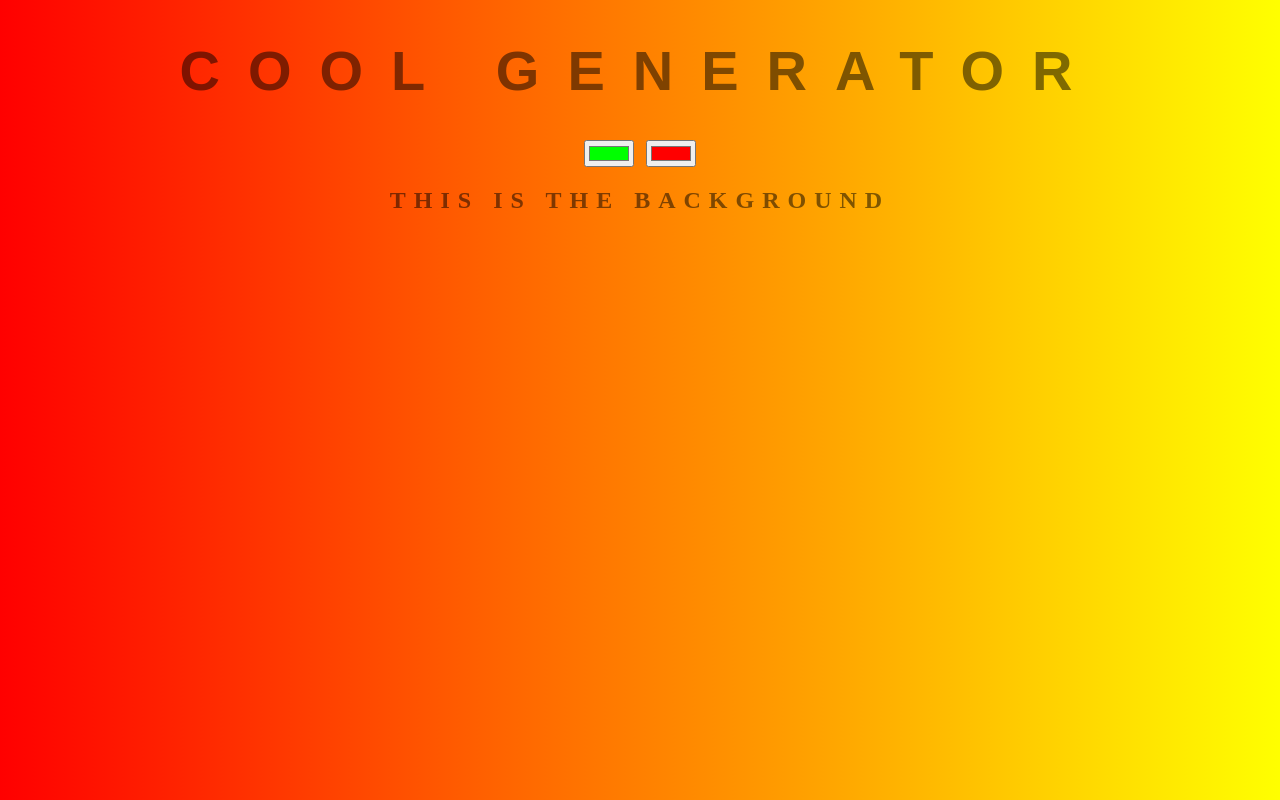
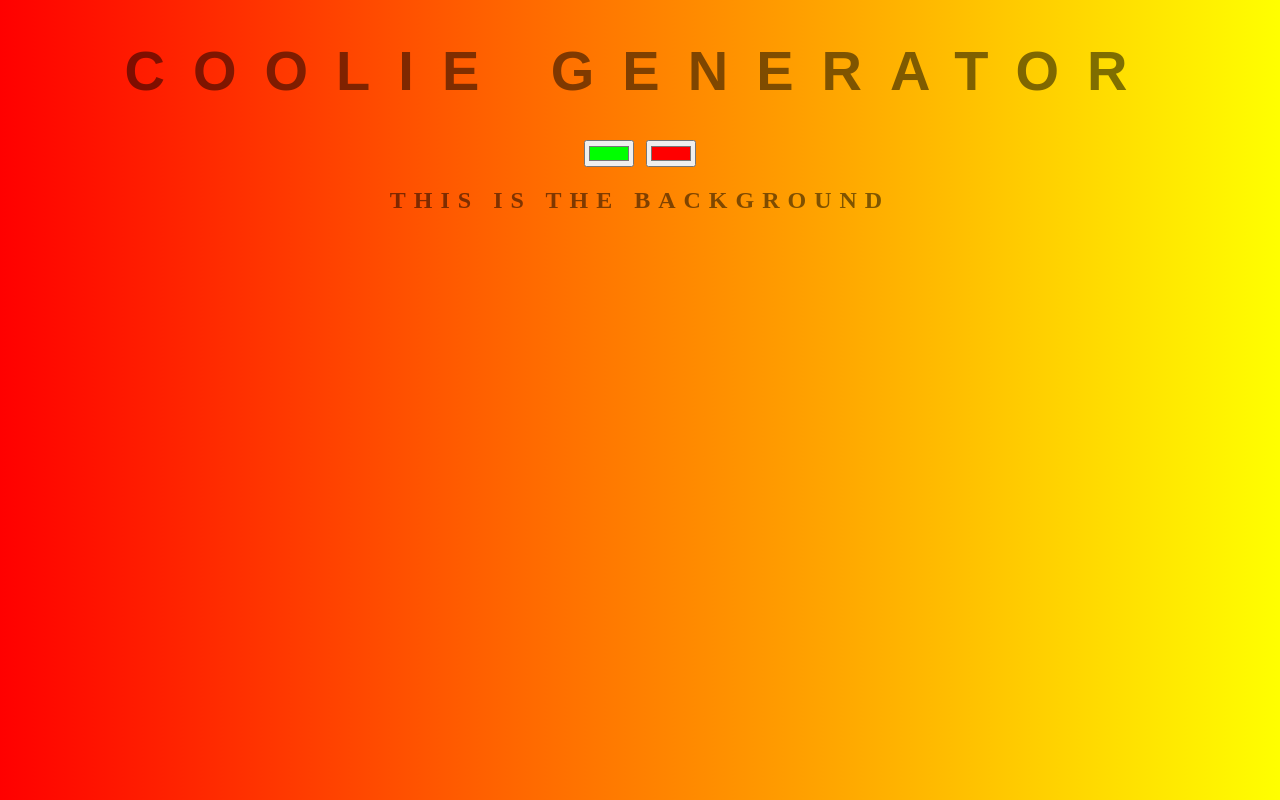
Before and after one commit to Kiruthika71/background-generator, a plain HTML site: page index.html in a window 1280 px wide. Drawn offline with Linux system fonts and the light colour scheme.

Commit message:
changed heading

```diff
--- a/index.html
+++ b/index.html
@@ -5,7 +5,7 @@
 	<link rel="stylesheet" type="text/css" href="style.css">
 </head>
 <body id="gradient">
-	<h1>COOL Generator</h1>
+	<h1>Coolie Generator</h1>
 	<input class="color1" type="color" name="color1" value="#00ff00">
 	<input class="color2" type="color" name="color2" value="#ff0000">
 	<h2>This is the Background</h2>
```
